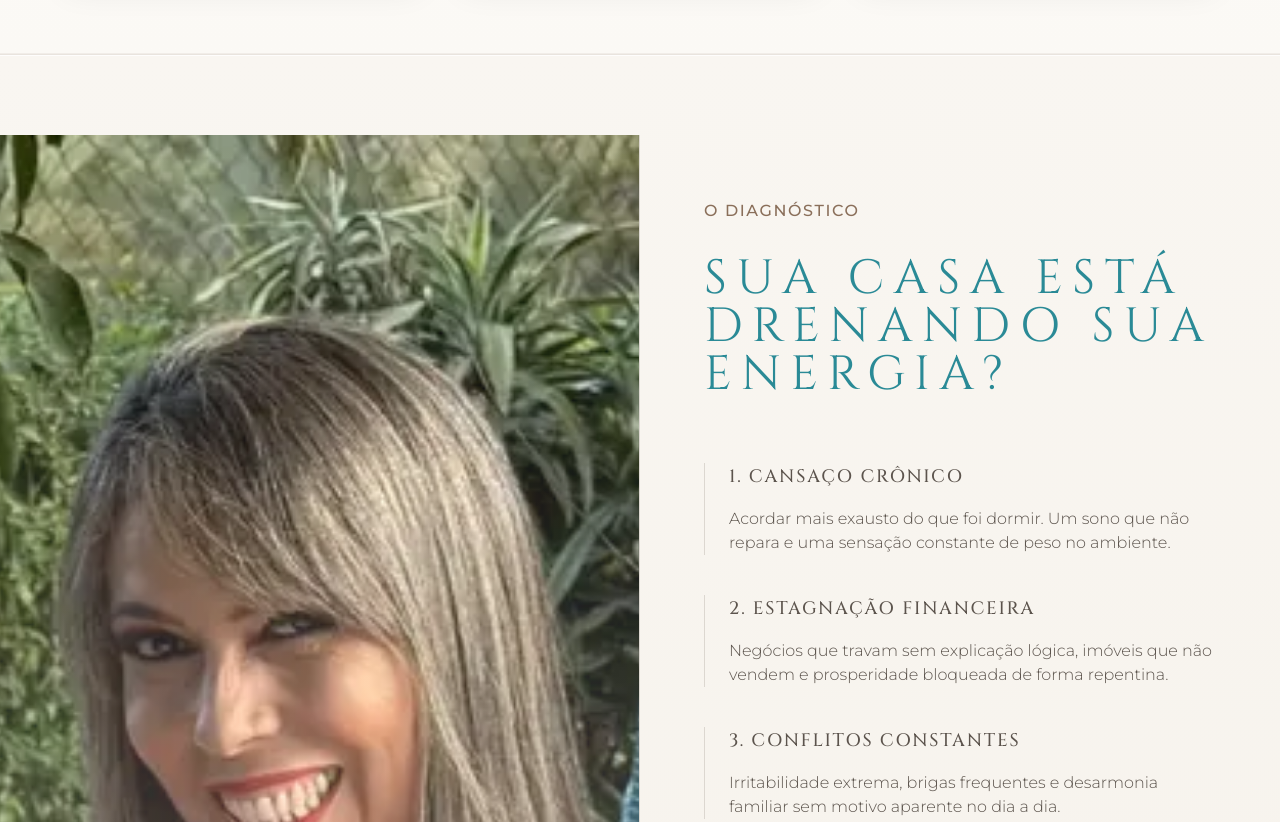
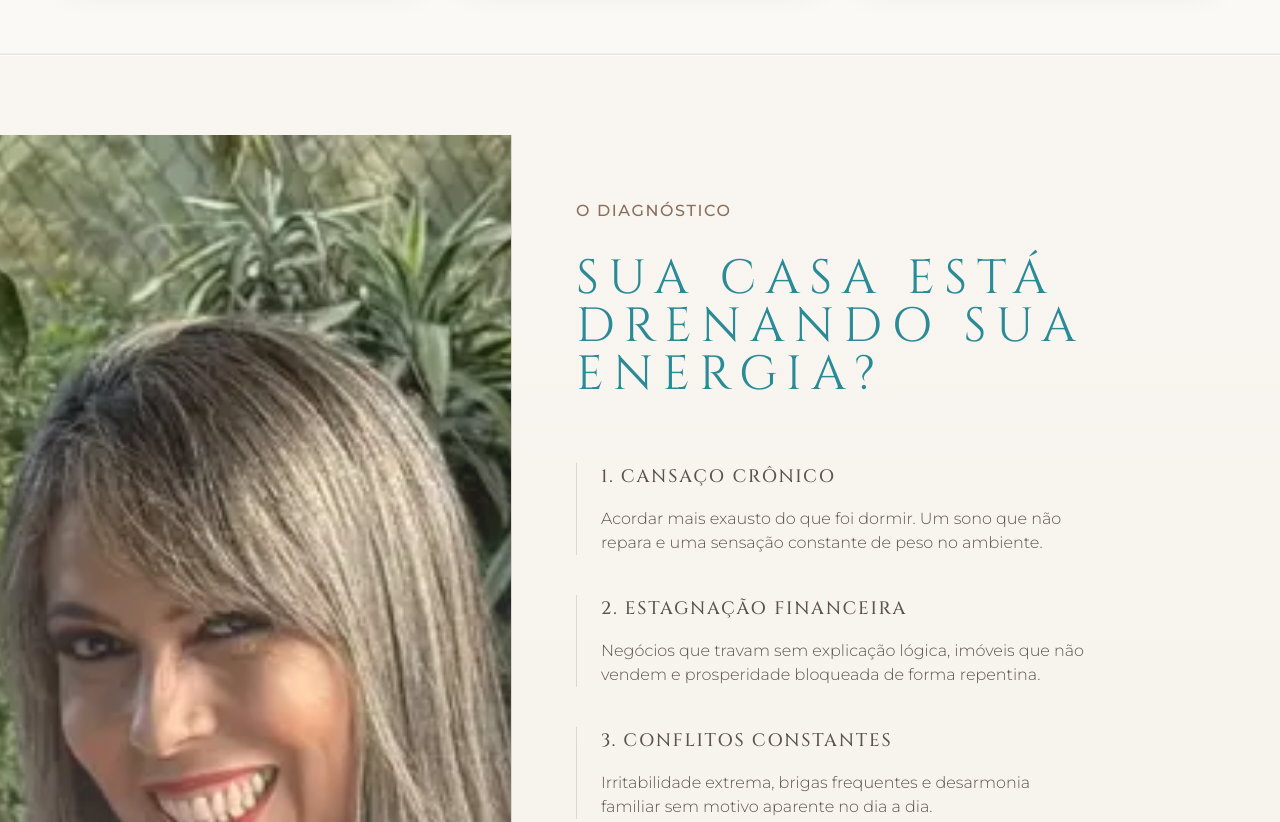
Before and after one commit to danilolopes-ds-ai/adriana-maior, a website: page index.html in a window 1280 px wide. Shown: the part 1520-2342 px from the top of the page. Drawn offline with Linux system fonts and the light colour scheme.

Commit message:
fix: constrain diagnostico media to square frame on tablet/desktop

```diff
--- a/index.html
+++ b/index.html
@@ -154,6 +154,10 @@
             transition: opacity 1.2s ease;
         }
 
+        .diagnostico-slide--focus-right {
+            object-position: 72% center;
+        }
+
         .diagnostico-slide.is-active {
             opacity: 1;
         }
@@ -173,6 +177,26 @@
 
             .hero-overlay {
                 background: linear-gradient(180deg, rgba(0, 0, 0, 0.46) 0%, rgba(0, 0, 0, 0.58) 46%, rgba(0, 0, 0, 0.72) 100%);
+            }
+        }
+
+        @media (min-width: 768px) {
+            #diagnostico-carousel {
+                width: min(84vw, 680px);
+                aspect-ratio: 1 / 1;
+                min-height: 0 !important;
+                height: auto;
+                margin-left: auto;
+                margin-right: auto;
+            }
+        }
+
+        @media (min-width: 1024px) {
+            #diagnostico-carousel {
+                width: min(40vw, 560px);
+                flex: 0 0 auto;
+                margin-left: 0;
+                margin-right: 0;
             }
         }
 
@@ -532,7 +556,7 @@
     <!-- ========== DIAGNÓSTICO ========== -->
     <section id="diagnostico" class="perf-section section-alt py-12 sm:py-16 md:py-20 border-b border-borderLight">
         <div class="flex flex-col lg:flex-row">
-            <div id="diagnostico-carousel" class="lg:w-1/2 relative min-h-[400px] sm:min-h-[500px] lg:min-h-screen border-b lg:border-b-0 lg:border-r border-borderLight overflow-hidden">
+            <div id="diagnostico-carousel" class="relative min-h-[400px] sm:min-h-[500px] border-b lg:border-b-0 lg:border-r border-borderLight overflow-hidden">
                 <img src="assets/img/1-diagnostico.webp?v=20260310" srcset="assets/img/responsive/1-diagnostico-640.webp?v=20260310 640w, assets/img/1-diagnostico.webp?v=20260310 1024w" sizes="(max-width: 1023px) 100vw, 50vw" alt="Diagnóstico energético do ambiente" class="diagnostico-slide is-active" loading="lazy" decoding="async" fetchpriority="low">
                 <img src="assets/img/2-diagnostico.webp?v=20260310" srcset="assets/img/responsive/2-diagnostico-640.webp?v=20260310 640w, assets/img/2-diagnostico.webp?v=20260310 1024w" sizes="(max-width: 1023px) 100vw, 50vw" alt="Harmonização e leitura do espaço" class="diagnostico-slide diagnostico-slide--focus-right" loading="lazy" decoding="async" fetchpriority="low">
                 <div class="absolute inset-0 bg-gradient-to-b from-transparent via-bgBase/20 to-bgAlt/38"></div>
```
